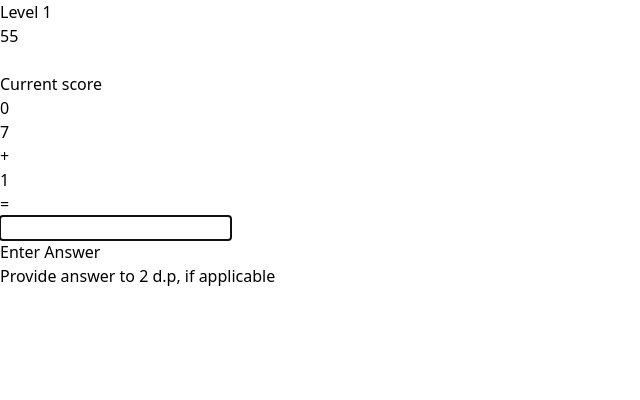
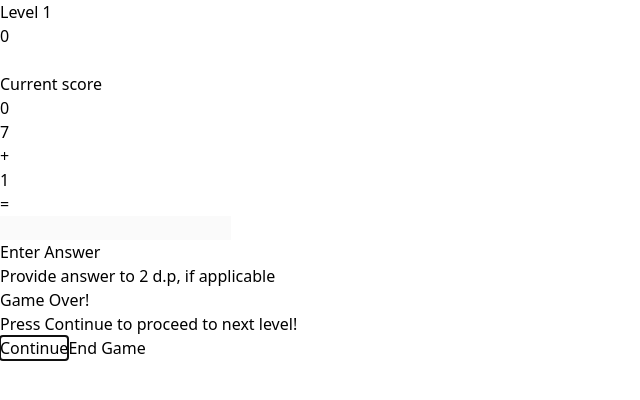
Before and after one commit to desmondtong/Flash-card-game, a React (Vite) app in the folder flash-card-game/: page /game-page in a window 1280 px wide. Shown: the top 400 px of the page, without its empty margins (0-640 px from the left). Built offline with nearby package versions, Linux system fonts and the light colour scheme.

Commit message:
update initgamestate logic

```diff
--- a/flash-card-game/src/App.tsx
+++ b/flash-card-game/src/App.tsx
@@ -29,7 +29,7 @@ const App: React.FC = () => {
     generateQuestionList();
   }, []);
   return (
-    <div>
+    <div className=" bg-sky-100">
       <GameInfoContext.Provider
         value={{
           scoreboard,
--- a/flash-card-game/src/components/Button.tsx
+++ b/flash-card-game/src/components/Button.tsx
@@ -10,7 +10,7 @@ const Button: React.FC<Props> = (props) => {
         className={
           props.isDisabled
             ? "my-3 w-72 mx-auto justify-center rounded-md bg-gray-50 px-3 py-2 text-sm font-semibold text-gray-900 shadow-sm ring-1 ring-inset ring-gray-300"
-            : "my-3 w-72 mx-auto justify-center rounded-md bg-white px-3 py-2 text-sm font-semibold text-gray-900 shadow-sm ring-1 ring-inset ring-gray-300 hover:bg-gray-50"
+            : "my-3 w-72 mx-auto justify-center rounded-md bg-yellow-200 px-3 py-2 text-sm font-semibold text-gray-500 shadow-sm hover:bg-yellow-100"
         }
         onClick={props.onClick}
         disabled={props.isDisabled}
--- a/flash-card-game/src/components/ModalWindow.tsx
+++ b/flash-card-game/src/components/ModalWindow.tsx
@@ -23,7 +23,7 @@ const ModalWindow: React.FC<Props> = (props) => {
     props.setLevel!((currState) => {
       return currState + 1;
     });
-    props.initGameState!();
+    props.initGameState!(true);
   };
 
   return (
@@ -74,7 +74,7 @@ const ModalWindow: React.FC<Props> = (props) => {
                   {props.level !== 4 && (
                     <button
                       type="button"
-                      className="inline-flex w-full justify-center rounded-md bg-green-600 px-3 py-2 text-sm font-semibold text-white shadow-sm hover:bg-green-500 sm:ml-3 sm:w-auto"
+                      className="inline-flex w-full justify-center rounded-md bg-green-500 px-3 py-2 text-sm font-semibold text-white shadow-sm hover:bg-green-400 sm:ml-3 sm:w-auto"
                       onClick={handleContinue}
                     >
                       {props.children[2]}
--- a/flash-card-game/src/pages/GamePage.tsx
+++ b/flash-card-game/src/pages/GamePage.tsx
@@ -12,7 +12,7 @@ const GamePage: React.FC = () => {
   const gameCtx = useContext(GameInfoContext);
 
   const operators = ["+", "-", "*", "/"];
-  const gameTime = 60;
+  const gameTime = 1;
 
   const [num1, setNum1] = useState<number>(0);
   const [num2, setNum2] = useState<number>(0);
@@ -34,10 +34,12 @@ const GamePage: React.FC = () => {
 
   // function
   const initGameState = (isContinue = false) => {
-    isContinue && setLevel(1);
+    if (!isContinue) {
+      setScore(0);
+      setLevel(1);
+    }
 
     setQuestion();
-    setScore(0);
 
     setRunTimer(true);
     setTime(gameTime);
@@ -219,7 +221,9 @@ const GamePage: React.FC = () => {
       >
         {[
           "Game Over!",
-          "Press Continue to proceed to next level!",
+          level === 4
+            ? "End of Game!"
+            : "Press Continue to proceed to next level!",
           "Continue",
           "End Game",
         ]}
--- a/flash-card-game/src/pages/History.tsx
+++ b/flash-card-game/src/pages/History.tsx
@@ -27,7 +27,7 @@ const History: React.FC = () => {
   return (
     <>
       <div className="flex flex-col">
-        <p className="text-6xl text-center">EQUATIONS ATTEMPTED</p>
+        <p className="text-6xl text-center my-5">Game History</p>
 
         <Button onClick={() => navigate("/")}>Main Menu</Button>
 
--- a/flash-card-game/src/pages/Scoreboard.tsx
+++ b/flash-card-game/src/pages/Scoreboard.tsx
@@ -37,7 +37,7 @@ const Scoreboard: React.FC = () => {
   return (
     <>
       <div className="border flex flex-col h-screen justify-center">
-        <p className="text-6xl text-center h-1/6">TOP 5 HIGHSCORES</p>
+        <p className="text-6xl text-center h-1/6">Top 5 Highscores</p>
 
         {/* show "No record!" if scoreboard history is deleted OR no records */}
         {!sortedScoreboard || sortedScoreboard.length == 0 ? (
```
